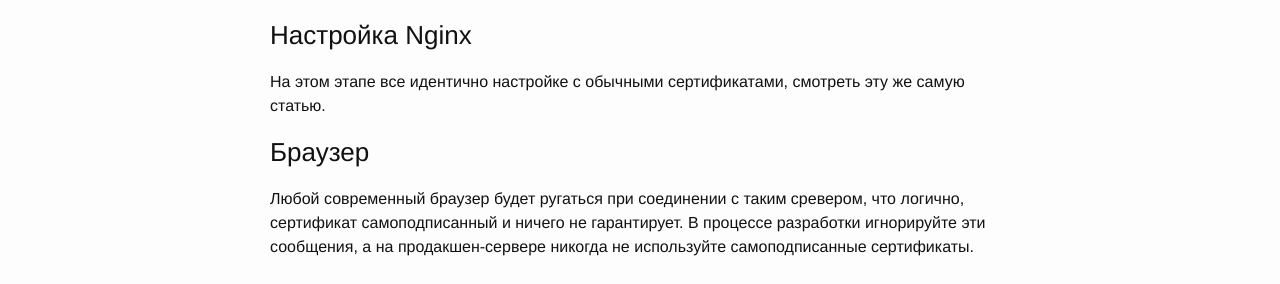
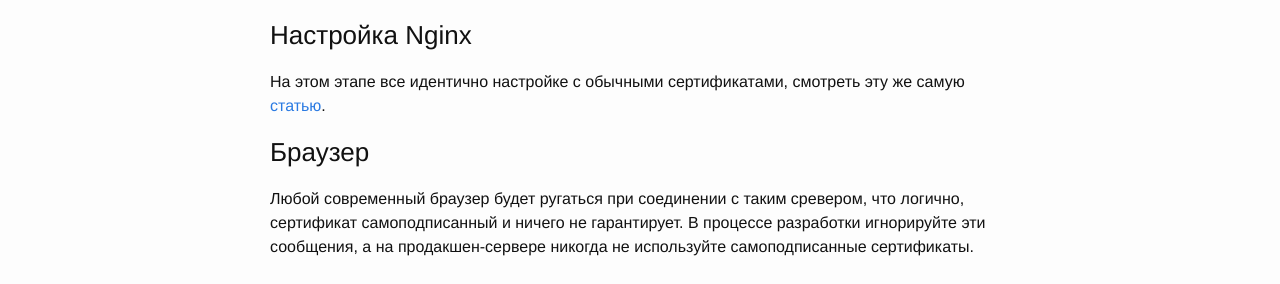
Before and after one commit to demshin/demsh.in, a Jekyll site: the page built from _posts/2017-10-27-self-signed-certs.md, in a window 1280 px wide. Shown: the part 685-969 px from the top of the page. Built offline with Jekyll 4.4.1, drawn with Linux system fonts in a browser that asks for light colours; part of the change alters nothing that is shown.

Commit message:
+ fix links again

```diff
--- a/_posts/2017-10-27-self-signed-certs.md
+++ b/_posts/2017-10-27-self-signed-certs.md
@@ -7,7 +7,7 @@ categories: openssl certificates https
 
 ## Суть проблемы
 
-Недавно я описывал [как установить сертификат](./09/16/certificates.html).
+Недавно я описывал [как установить сертификат]({% post_url 2017-09-28-remote-editing-files-over-ssh %}).
 Это простой способ для получения шифрованного соединения, но способ этот платный, т.к. за сертификат нужно платить.
 Но иногда (а на самом деле почти всегда) нам нужно получить **https** в процессе разработки. Для этого и существуют
 самоподписанные сертификаты (selfsigned certificates).
@@ -22,11 +22,11 @@ categories: openssl certificates https
 `
 
 Запустится визард, как при создании ключа и генерации запроса на создание сертфиката, с такими же вопросами. Подробнее
-в моей [статье](./09/16/certificates.html).
+в моей [статье]({% post_url 2017-09-28-remote-editing-files-over-ssh %}).
 
 ### Настройка Nginx
 
-На этом этапе все идентично настройке с обычными сертификатами, смотреть эту же самую статью.
+На этом этапе все идентично настройке с обычными сертификатами, смотреть эту же самую [статью]({% post_url 2017-09-28-remote-editing-files-over-ssh %}).
 
 ### Браузер
 
```
